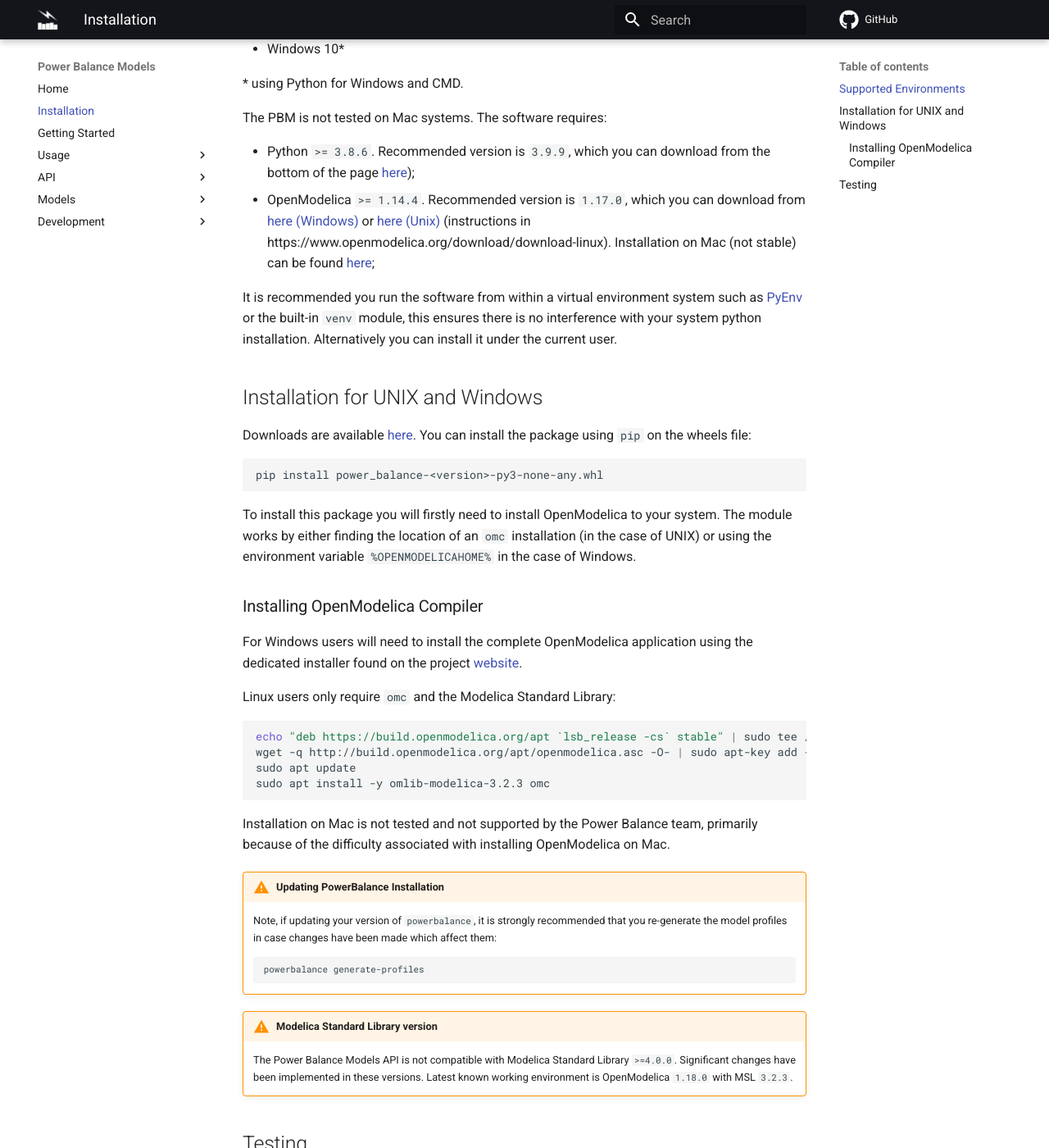
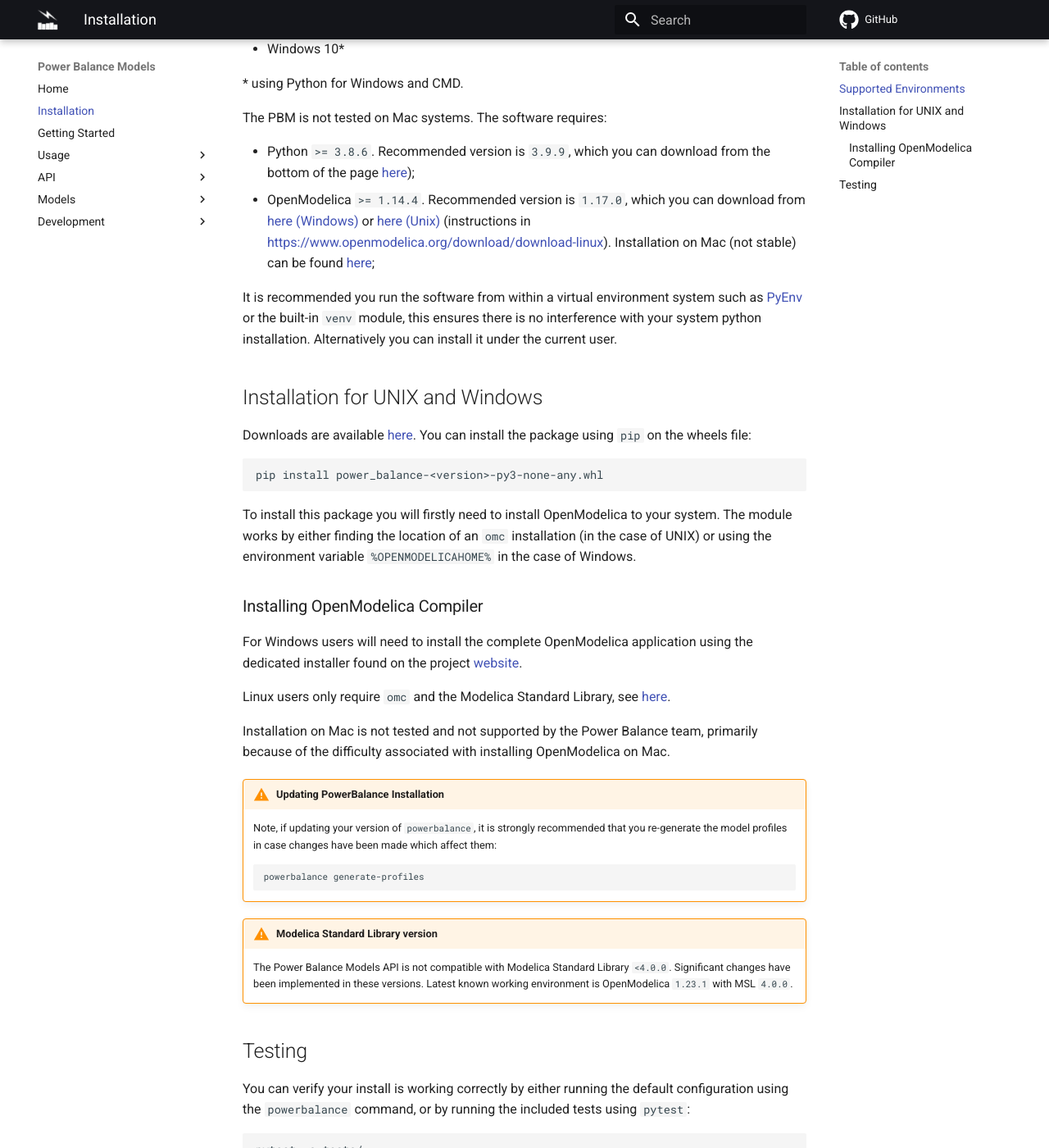
Before and after one commit to ukaea/powerbalance, an MkDocs documentation site: the page built from docs/API/installation.md, in a window 1280 px wide and 1400 px high, scrolled down 292 px. Shown: the whole window at 82% size. Built offline with MkDocs 1.6.1 and Material for MkDocs 9.7.7, drawn with Linux system fonts in a browser that asks for light colours; comment, search, counter and statistics services are not loaded.

Commit message:
Completed conversion to MSL 4.0.0

````diff
--- a/docs/API/installation.md
+++ b/docs/API/installation.md
@@ -1,4 +1,5 @@
 ## Supported Environments
+
 Power Balance Models (PBM) has been confirmed to work on:
 
 - Ubuntu 20.04 - 21.10
@@ -11,11 +12,12 @@
 The software requires:
 
 - Python `>= 3.8.6`. Recommended version is `3.9.9`, which you can download from the bottom of the page [here](https://www.python.org/downloads/release/python-399/));
-- OpenModelica `>= 1.14.4`. Recommended version is `1.17.0`, which you can download from [here (Windows)](https://build.openmodelica.org/omc/builds/windows/releases/1.17/0/) or [here (Unix)](https://build.openmodelica.org/omc/builds/linux/releases/1.17.0/) (instructions in https://www.openmodelica.org/download/download-linux). Installation on Mac (not stable) can be found [here](https://www.openmodelica.org/download/download-mac);
+- OpenModelica `>= 1.14.4`. Recommended version is `1.17.0`, which you can download from [here (Windows)](https://build.openmodelica.org/omc/builds/windows/releases/1.17/0/) or [here (Unix)](https://build.openmodelica.org/omc/builds/linux/releases/1.17.0/) (instructions in <https://www.openmodelica.org/download/download-linux>). Installation on Mac (not stable) can be found [here](https://www.openmodelica.org/download/download-mac);
 
 It is recommended you run the software from within a virtual environment system such as [PyEnv](https://github.com/pyenv/pyenv) or the built-in `venv` module, this ensures there is no interference with your system python installation. Alternatively you can install it under the current user.
 
 ## Installation for UNIX and Windows
+
 Downloads are available [here](https://github.com/ukaea/powerbalance/releases). You can install the package using `pip` on the wheels file:
 
 ```bash
@@ -28,13 +30,7 @@
 
 For Windows users will need to install the complete OpenModelica application using the dedicated installer found on the project [website](https://www.openmodelica.org/download/download-windows).
 
-Linux users only require `omc` and the Modelica Standard Library:
-```sh
-echo "deb https://build.openmodelica.org/apt `lsb_release -cs` stable" | sudo tee /etc/apt/sources.list.d/openmodelica.list
-wget -q http://build.openmodelica.org/apt/openmodelica.asc -O- | sudo apt-key add -
-sudo apt update
-sudo apt install -y omlib-modelica-3.2.3 omc
-```
+Linux users only require `omc` and the Modelica Standard Library, see [here](https://openmodelica.org/download/download-linux/).
 
 Installation on Mac is not tested and not supported by the Power Balance team, primarily because of the difficulty associated with installing OpenModelica on Mac.
 
@@ -44,11 +40,12 @@
     powerbalance generate-profiles
     ```
 !!! warning "Modelica Standard Library version"
-    The Power Balance Models API is not compatible with Modelica Standard Library `>=4.0.0`.
+    The Power Balance Models API is not compatible with Modelica Standard Library `<4.0.0`.
     Significant changes have been implemented in these versions. Latest known working environment
-    is OpenModelica `1.18.0` with MSL `3.2.3`.
+    is OpenModelica `1.23.1` with MSL `4.0.0`.
 
 ## Testing
+
 You can verify your install is working correctly by either running the default configuration using the `powerbalance` command, or by running the included tests using `pytest`:
 
 ```bash
````
Also changed, not shown: 4 other files.
